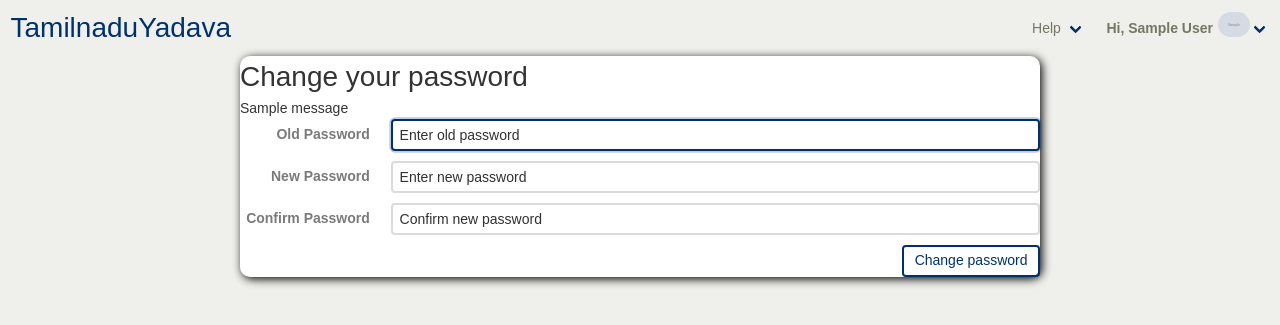
After one commit to jayantamadhav/tamilnaduyadava, a Django app: page /change_password in a window 1280 px wide. The commit adds this page. Shown: the top 325 px of the page. Run offline with Django 3.2, Linux system fonts and the light colour scheme; a user stored in the database is signed in; tables that the repository leaves empty hold one stand-in row (values such as "Sample post"); grey boxes marked "Sample" are stand-in pictures; one stand-in notice (Sample message) is shown; some libraries are stand-ins or nearby versions.

Commit message:
Bug fixes

```diff
--- a/account/models.py
+++ b/account/models.py
@@ -51,7 +51,7 @@ class Account(AbstractBaseUser, PermissionsMixin):
 	name 			= models.CharField(verbose_name='name', max_length=50)
 	age 			= models.PositiveIntegerField(verbose_name="Age", null=True, blank=True)
 	gender			= models.CharField(verbose_name='gender', max_length=1, choices=gender_choices)
-	phone			= models.PositiveIntegerField(verbose_name="phone number", unique=True)
+	phone			= models.PositiveIntegerField(verbose_name="phone number", unique=True, null=True)
 	username 		= models.CharField(max_length=30, unique=True)
 	dob				= models.CharField(verbose_name="D.O.B", max_length=10, null=True)
 
--- a/account/templates/account/createProfile.html
+++ b/account/templates/account/createProfile.html
@@ -223,13 +223,13 @@
                         <div class="field-body">
                             <div class="field">
                                 <div class="control">
-                                    {% render_field profile_form.height class="input" placeholder="Height(in cm)" %}
+                                    {% render_field profile_form.height class="input height-weight" placeholder="Height(in cm)" %}
                                 </div>
                             </div>
 
                             <div class="field">
                                 <div class="control">
-                                    {% render_field profile_form.weight class="input" placeholder="Weight" %}
+                                    {% render_field profile_form.weight class="input height-weight" placeholder="Weight" %}
                                 </div>
                             </div>
                         </div>
--- a/mainApp/static/js/main.js
+++ b/mainApp/static/js/main.js
@@ -50,11 +50,11 @@ $(document).ready(function() {
 		var new_data = '';
 		if(
 			field == "name" 				|| field == "dob" 			|| field == "occupation" ||
-			field == "religion"  			|| field == "caste" 		||field == "height" ||
+			field == "religion"  			|| field == "caste" 		|| field == "mother_prof" ||
 			field == "physical_disability" 	|| field == "complexion" 	|| field == "phone1" ||
 			field == "city" 				|| field == "state" 		|| field == "native_city" ||
 			field == "native_state" 		|| field == "father_name" 	|| field == "father_prof" ||
-			field == "mother_name" 			|| field == "mother_prof" 	|| field == "weight"
+			field == "mother_name"
 			)
 		{
 			var html = '<input type="text" class="input" id="new-data" placeholder="Enter new details">';
@@ -62,6 +62,10 @@ $(document).ready(function() {
 		}
 		else if(field == "salary" || field == "phone2"){
 			var html = '<input type="number" class="input numbers" id="new-data" placeholder="Enter only the numbers..">';
+			$('#modal-control').html(html);
+		}
+		else if(field == "height" || field == "weight"){
+			var html = '<input type="number" class="input height-weight" id="new-data" placeholder="Enter only the numbers..">';
 			$('#modal-control').html(html);
 		}
 		else if(field == "education"){
@@ -122,5 +126,9 @@ $(document).ready(function() {
 		if(key.charCode < 48 || key.charCode > 57) return false;
 		if($(this).val().length > 9) return false;
 	});
+	$(document).on('keypress', '.height-weight', function(key) {
+		if(key.charCode < 48 || key.charCode > 57) return false;
+		if($(this).val().length > 2) return false;
+	});
 
 });
--- /dev/null
+++ b/mainApp/templates/mainApp/change_password.html
@@ -0,0 +1,150 @@
+
+{% load widget_tweaks %}
+
+{% load static %}
+
+<!DOCTYPE html>
+<html lang="en">
+<head>
+	<title>TamilnaduYadava | Change Password</title>
+
+	<meta name="viewport" content= "width=device-width, initial-scale=1.0">
+
+	<link rel="stylesheet" type="text/css" href="{% static 'css/custom.css' %}">
+	<link rel="stylesheet" href="{% static 'css/main.css' %}">
+	<link rel="stylesheet" href="{% static 'css/bulmahelper.min.css' %}">
+	<link rel="stylesheet" href="https://cdnjs.cloudflare.com/ajax/libs/font-awesome/4.7.0/css/font-awesome.min.css">
+	<script src="https://ajax.googleapis.com/ajax/libs/jquery/3.4.1/jquery.min.js"></script>
+	<script src="{% static 'js/main.js' %}" type="text/javascript"></script>
+</head>
+<body style="background:none">
+	<!-- Header -->
+	<div class="header">
+		<section class="is-fullhd">
+			<nav class="navbar has-padding-left-20 has-padding-right-20" role="navigation" aria-label="main navigation">
+				<div class="navbar-brand">
+					<a class="navbar-item" href="{% url 'home' %}">
+						<p class="is-size-3 is-size-4-mobile has-text-primary">TamilnaduYadava</p>
+					</a>
+
+					<a role="button" class="navbar-burger burger" aria-label="menu" aria-expanded="false" data-target="navbarBasicExample">
+						<span aria-hidden="true"></span>
+						<span aria-hidden="true"></span>
+						<span aria-hidden="true"></span>
+					</a>
+				</div>
+
+				<div id="navbarBasicExample" class="navbar-menu">
+					<div class="navbar-start">
+
+					</div>
+
+					<div class="navbar-end">
+						<div class="navbar-item has-dropdown is-hoverable">
+							<a class="navbar-link">
+								Help
+							</a>
+
+							<div class="navbar-dropdown">
+								<a class="navbar-item" href="{% url 'about_us' %}">
+									About Us
+								</a>
+								<a class="navbar-item" href="{% url 'privacy_policy' %}">
+									Privacy Policy
+								</a>
+							</div>
+						</div>
+						<div class="navbar-item has-dropdown is-hoverable">
+							<a class="navbar-link">
+								<strong>Hi, {{request.user.name}}</strong>
+								<figure class="image is-32x32">
+									{% if profile_image %}
+									<img src="{{profile_image.file.url}}" class="is-rounded" style="width:32px !important;height:32px !important;margin-left:5px">
+									{% else %}
+									<img src="{% static 'img/default-avatar.png' %}" class="is-rounded" style="width:32px !important;height:32px !important;margin-left:5px">
+									{% endif %}
+
+								</figure>
+							</a>
+
+							<div class="navbar-dropdown">
+								<a class="navbar-item" href="{% url 'manage_profile' %}">
+									Manage Profile
+								</a>
+								<a class="navbar-item" href="{% url 'logout' %}">
+									Log out
+								</a>
+							</div>
+
+						</div>
+					</div>
+				</div>
+			</nav>
+		</section>
+	</div>
+
+	<div class="container is-block has-background-white has-padding-30 has-margin-top-100" style="max-width: 800px;box-shadow: 2px 2px  10px #000; border-radius: 10px">
+		<form  method="post" class="is-clearfix " id="target">
+			<p class="is-size-3"> Change your password</p>
+			{% csrf_token %}
+			{% if messages %}
+			<ul class="messages">
+				{% for message in messages %}
+					<li class="{{ message.tags }}">{{ message }}</li>
+				{% endfor %}
+			</ul>
+			{% endif %}
+			<p class="error-text has-text-danger"></p>
+			<div class="field is-horizontal has-margin-top-50">
+				<div class="field-label is-normal">
+					<label class="label has-text-grey">Old Password</label>
+				</div>
+				<div class="field-body">
+					<div class="field">
+						<div class="control">
+							{% render_field form.old_password class="input" type="password" placeholder="Enter old password" %}
+						</div>
+						{% if form.old_password.errors %}
+						<p class="help has-text-danger">{{ form.old_password.errors }}</p>
+						{% endif %}
+					</div>
+				</div>
+			</div>
+			<div class="field is-horizontal">
+				<div class="field-label is-normal">
+					<label class="label has-text-grey">New Password</label>
+				</div>
+				<div class="field-body">
+					<div class="field">
+						<div class="control">
+							{% render_field form.new_password1 class="input" type="password" placeholder="Enter new password" %}
+						</div>
+
+						{% if form.new_password1.errors %}
+						<p class="help has-text-danger">{{ form.new_password1.errors }}</p>
+						{% endif %}
+					</div>
+				</div>
+			</div>
+			<div class="field is-horizontal">
+				<div class="field-label is-normal">
+					<label class="label has-text-grey">Confirm Password</label>
+				</div>
+				<div class="field-body">
+					<div class="field">
+						<div class="control">
+							{% render_field form.new_password2 class="input" type="password" placeholder="Confirm new password" %}
+						</div>
+
+						{% if form.new_password2.errors %}
+						<p class="help has-text-danger">{{ form.new_password2.errors }}</p>
+						{% endif %}
+					</div>
+				</div>
+			</div>
+			<button class="button is-pulled-right is-outlined is-primary" type="submit">Change password</button>
+		</form>
+	</div>
+
+</body>
+</html>
--- a/mainApp/templates/mainApp/feed.html
+++ b/mainApp/templates/mainApp/feed.html
@@ -209,7 +209,6 @@
 
 				<!--PROFILES-->
 				<div class="profiles container has-margin-top-10 is-block has-background-white has-padding-10">
-					<a href="{% url 'sort_by' key='rasi' value='Mesham' %}">Mesham </a>
 					<p class="is-size-4 has-text-grey has-padding-10">Profiles</p>
 					{% for sp in show_profiles %}
 					<article class="articles media has-border-top-1 has-padding-10" data-age={{sp.user.age}} data-name={{sp.user.name}} data-rasi={{sp.rasi}} data-nakshatra={{sp.nakshatra}}>
--- a/mainApp/templates/mainApp/manage_profile.html
+++ b/mainApp/templates/mainApp/manage_profile.html
@@ -151,8 +151,9 @@
 				</div>
 				<div class="column">
 					<div class="container">
-						<table class="table is-fullwidth is-completely-borderless">
+						<table class="table is-fullwidth is-completely-borderless is-clearfix">
 							<th class="is-size-5 is-block has-background-primary has-text-light has-padding-10">Account Details</th>
+							<td><a href="{% url 'change_password' %}"><button class="button is-pulled-right is-outlined is-primary">Change Password</button></a></td>
 							<tr >
 								<th class="has-text-right">Email :</th>
 								<td class="has-text-left"> &nbsp; <span id="email">{{ profile.user.email }}</span></td>
--- a/mainApp/urls.py
+++ b/mainApp/urls.py
@@ -15,4 +15,5 @@ urlpatterns = [
     path('privacy_policy_external', views.privacy_policy_external, name='privacy_policy_external'),#Privacy Policy page for not registered customer
     path('view_profile/<int:id>', views.view_profile, name="view_profile"),					       #View other's profile
     path('sort_by/<str:key>/<str:value>', views.sort_by, name="sort_by"),					       #Sort by rasi or nakshatra
+    path('change_password', views.change_password, name="change_password"),                        #Password change view
 ]  + static(settings.MEDIA_URL, document_root=settings.MEDIA_ROOT)
--- a/mainApp/views.py
+++ b/mainApp/views.py
@@ -7,6 +7,8 @@ from django.http import HttpResponse
 from account.models import Profile, ProfileImage, Account
 from account.forms import ProfileCreationForm
 from django.core.paginator import Paginator, EmptyPage, PageNotAnInteger
+from django.contrib.auth import update_session_auth_hash
+from django.contrib.auth.forms import PasswordChangeForm
 import json
 # Create your views here.
 
@@ -224,3 +226,33 @@ def view_profile(request, id):
 
 	}
 	return render(request, 'mainApp/view_profile.html', context)
+
+def change_password(request):
+	view_profile = Profile.objects.get(user=request.user)
+	try:
+		profile_image = ProfileImage.objects.get(profile=view_profile)
+	except ProfileImage.DoesNotExist:
+		profile_image = ''
+	context = {}
+	if request.method == 'POST':
+		form = PasswordChangeForm(request.user, request.POST)
+		if request.POST['old_password'] == request.POST['new_password1']:
+			messages.error(request, 'Old password and new password cannot be same', extra_tags="notification is-danger")
+		elif form.is_valid():
+			user = form.save()
+			update_session_auth_hash(request, user)  # Important!
+			messages.success(request, 'Your password was successfully updated!', extra_tags="notification is-success")
+			context = {
+				'form' : form,
+				'profile_image' : profile_image,
+			}
+			return render(request, 'mainApp/change_password.html', context)
+		else:
+			messages.error(request, 'Please correct the error below.', extra_tags="notification is-danger")
+	else:
+		form = PasswordChangeForm(request.user)
+	context = {
+		'form' : form,
+		'profile_image' : profile_image,
+	}
+	return render(request, 'mainApp/change_password.html', context)
```
Also changed, not shown: tamilnaduyadava/settings.py (+6 -3 lines).
